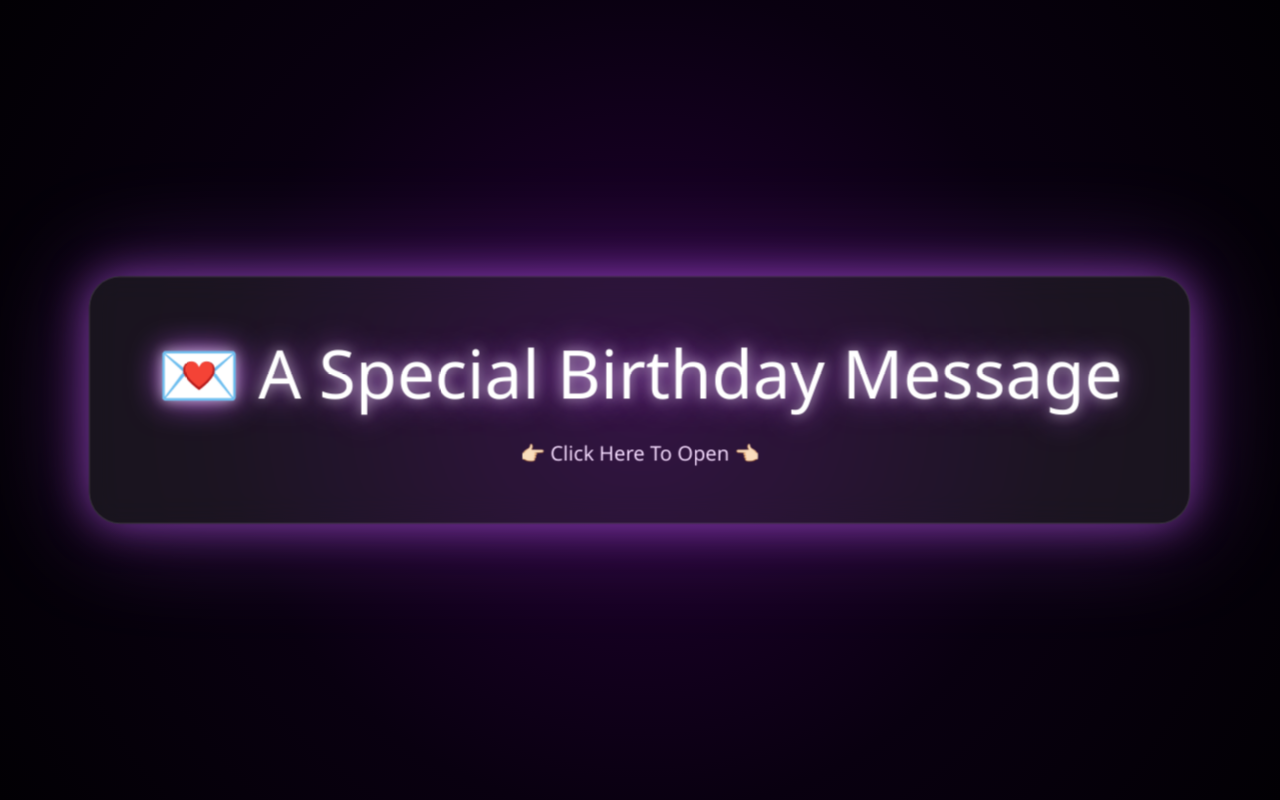
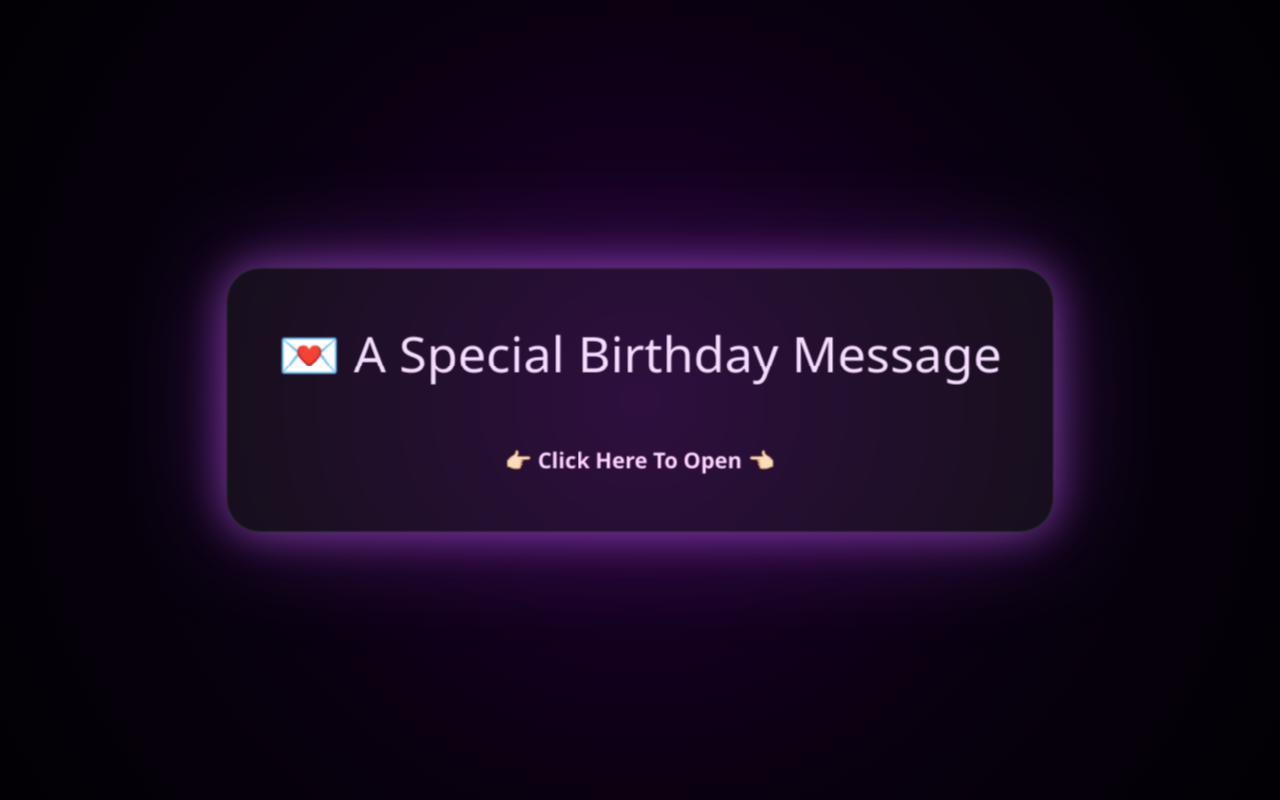
Before and after one commit to HarishR0xx/Bday, a plain HTML site: page index.html in a window 1280 px wide. Shown: the top 800 px of the page. Drawn offline with Linux system fonts and the light colour scheme; animation ran at ten frames a second.

Commit message:
Update main.css

```diff
--- a/main.css
+++ b/main.css
@@ -4,26 +4,22 @@
   box-sizing: border-box;
 }
 
+html,
 body {
-  font-family: "Segoe UI", sans-serif;
+  margin: 0;
+  padding: 0;
+  width: 100%;
+  height: 100%;
   overflow: hidden;
-  background: radial-gradient(circle at center, #220033 0%, #090010 55%, #020004 100%);
+  background: radial-gradient(circle at center,
+      #220033 0%,
+      #090010 55%,
+      #020004 100%) !important;
   color: white;
 }
 
-.hidden {
-  display: none;
-}
-
-.hero {
-  position: relative;
-  width: 100%;
-  height: 100vh;
-  display: flex;
-  align-items: center;
-  justify-content: center;
-  text-align: center;
-  padding: 2rem;
+body {
+  font-family: "Segoe UI", sans-serif;
 }
 
 canvas {
@@ -33,9 +29,44 @@ canvas {
   height: 100%;
   display: block;
   z-index: 0;
+  background: transparent !important;
 }
 
+.open-card,
+.hero,
+#birthdayContent,
+#moreContent {
+  background: transparent !important;
+}
+
+.hidden {
+  display: none !important;
+}
+
+.open-card,
+.hero {
+  position: fixed;
+  inset: 0;
+  display: flex;
+  align-items: center;
+  justify-content: center;
+  text-align: center;
+  padding: 2rem;
+}
+
+.open-card {
+  z-index: 100;
+  cursor: pointer;
+  background: rgba(0, 0, 0, 0.15);
+}
+
+.hero {
+  z-index: 10;
+}
+
+.open-envelope,
 .card {
+  animation: fadeInCard 0.5s ease;
   position: relative;
   z-index: 2;
   max-width: 900px;
@@ -49,85 +80,8 @@ canvas {
     0 0 80px rgba(198, 92, 255, 0.15);
 }
 
-
-p {
-  font-size: clamp(1.5rem, 2vw, 1.3rem);
-  line-height: 1.8;
-  color: rgba(255, 255, 255, 0.9);
-}
-
-.name {
-  color: #ffd6ff;
-  font-weight: 700;
-}
-
-.button {
-  display: inline-block;
-  margin-top: 2rem;
-  padding: 1rem 2.4rem;
-  border-radius: 999px;
-  text-decoration: none;
-  color: white;
-  background: linear-gradient(135deg, #b33cff, #7a00ff);
-  box-shadow: 0 0 30px rgba(179, 60, 255, 0.6);
-  transition: transform 0.3s ease;
-}
-
-.button:hover {
-  transform: scale(1.05);
-}
-
-.open-card {
-  position: fixed;
-  inset: 0;
-  display: flex;
-  align-items: center;
-  justify-content: center;
-  background: radial-gradient(circle at center, #220033 0%, #090010 55%, #020004 100%);
-  z-index: 100;
-  cursor: pointer;
-}
-
 .open-envelope {
-  padding: 3rem 4rem;
-  border-radius: 30px;
-  text-align: center;
-  background: rgba(255, 255, 255, 0.08);
-  backdrop-filter: blur(14px);
-  border: 1px solid rgba(255, 255, 255, 0.15);
-  box-shadow:
-    0 0 30px rgba(198, 92, 255, 0.35),
-    0 0 80px rgba(198, 92, 255, 0.2);
   animation: pulse 2s ease-in-out infinite;
-}
-
-.open-envelope h2 {
-  font-size: clamp(2rem, 5vw, 4rem);
-  margin-bottom: 1rem;
-  color: #ffffff;
-  text-shadow:
-    0 0 12px rgba(255, 255, 255, 0.6),
-    0 0 30px rgba(205, 102, 255, 0.9);
-}
-
-.open-envelope p {
-  font-size: 1.2rem;
-  color: #f6ddff;
-}
-
-@keyframes pulse {
-  0%, 100% {
-    transform: scale(1);
-    box-shadow:
-      0 0 30px rgba(198, 92, 255, 0.35),
-      0 0 80px rgba(198, 92, 255, 0.2);
-  }
-  50% {
-    transform: scale(1.05);
-    box-shadow:
-      0 0 40px rgba(198, 92, 255, 0.55),
-      0 0 100px rgba(198, 92, 255, 0.35);
-  }
 }
 
 h1 {
@@ -147,3 +101,69 @@ h2 {
   margin-bottom: 1.2rem;
   font-weight: 500;
 }
+
+p {
+  font-size: clamp(1rem, 2vw, 1.3rem);
+  line-height: 1.8;
+  color: rgba(255, 255, 255, 0.9);
+}
+
+.name {
+  color: #ffd6ff;
+  font-weight: 700;
+}
+
+.more-link {
+  display: inline-block;
+  margin-top: 2rem;
+  color: #ffd6ff;
+  font-weight: 600;
+  cursor: pointer;
+  text-decoration: none;
+  text-underline-offset: 6px;
+  transition: transform 0.3s ease, opacity 0.3s ease;
+}
+
+.more-link:hover {
+  transform: scale(1.05);
+  opacity: 0.85;
+}
+
+#moreContent {
+  z-index: 20;
+}
+
+#moreContent .card {
+  max-width: 850px;
+  animation: fadeInCard .5s ease;
+}
+
+@keyframes pulse {
+
+  0%,
+  100% {
+    transform: scale(1);
+    box-shadow:
+      0 0 30px rgba(198, 92, 255, 0.35),
+      0 0 80px rgba(198, 92, 255, 0.2);
+  }
+
+  50% {
+    transform: scale(1.05);
+    box-shadow:
+      0 0 40px rgba(198, 92, 255, 0.55),
+      0 0 100px rgba(198, 92, 255, 0.35);
+  }
+}
+
+@keyframes fadeInCard {
+  from {
+    opacity: 0;
+    transform: scale(0.92) translateY(20px);
+  }
+
+  to {
+    opacity: 1;
+    transform: scale(1) translateY(0);
+  }
+}
```
